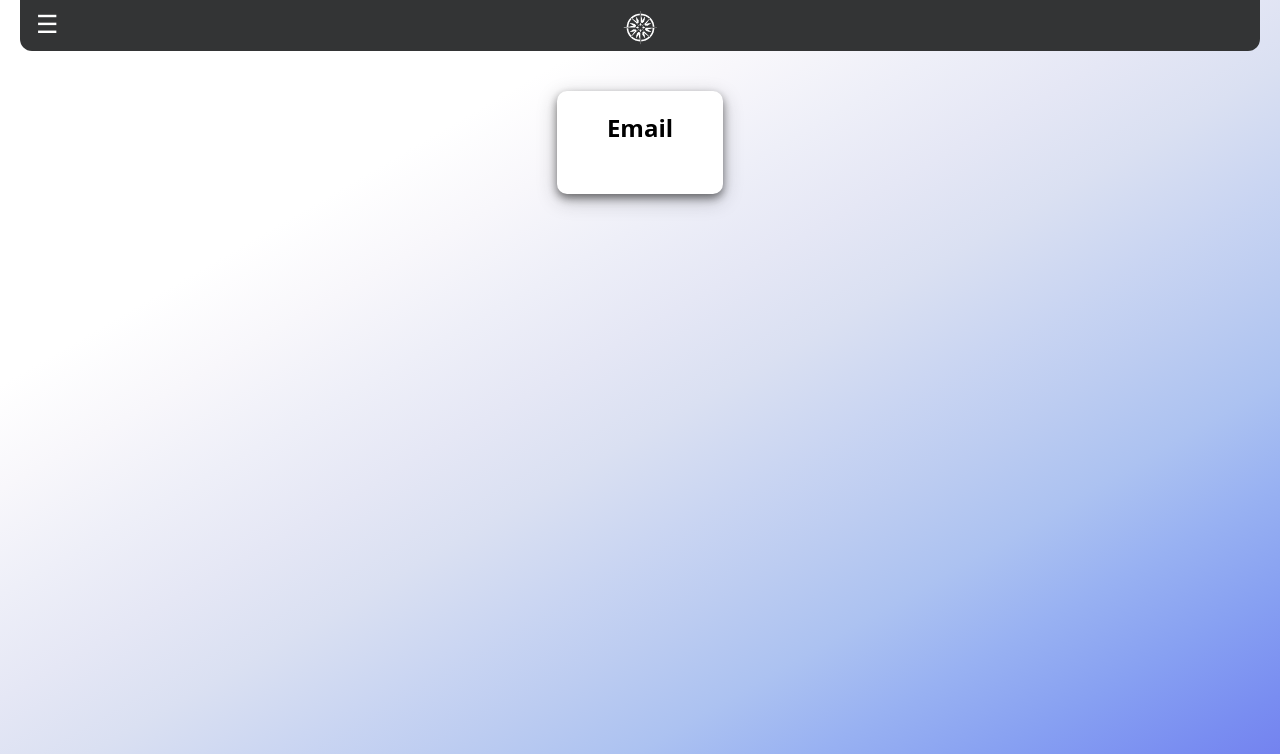
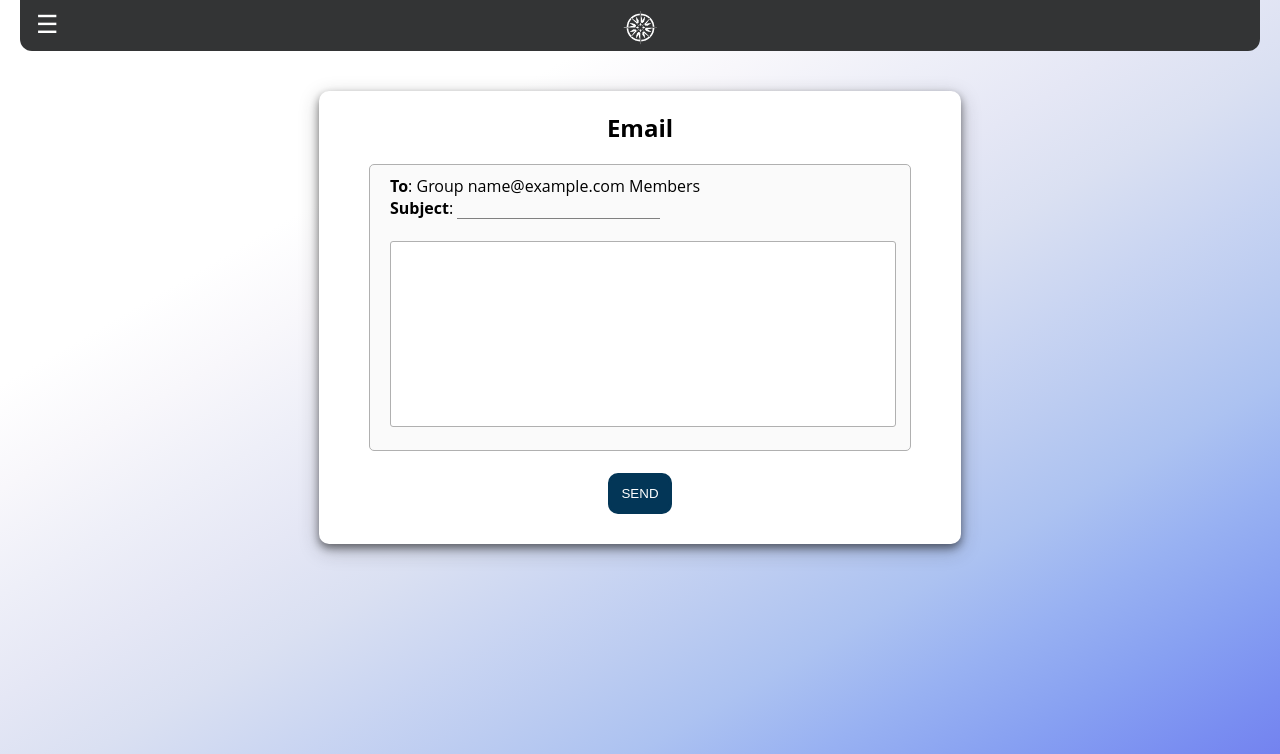
Before and after one commit to IAmNotTheLeo/Student-Evaluation, a PHP site: page /Web/Tutor/SendEmail.php in a window 1280 px wide. Shown: the top 754 px of the page. Run offline with PHP 8.4, Linux system fonts and the light colour scheme; the visitor is signed in with stand-in values (Sample User, id 1); data that the repository does not hold is empty.

Commit message:
17# Changes

```diff
--- a/CSS/mycss.css
+++ b/CSS/mycss.css
@@ -123,11 +123,25 @@ html, body{
 	box-shadow: 0 4px 8px 0 rgba(0, 0, 0, 0.48), 0 6px 20px 0 rgba(41, 41, 41, 0.28);
 }
 
+#emailLayout{
+	width: 500px;
+	height: 200px;
+	border: 1px solid #B0B0B0;
+	background-color: #FAFAFA;
+	border-radius: 5px;
+	text-align: left;
+	padding-top: 10px;
+	padding-left: 20px;
+	padding-right: 20px;
+	padding-bottom: 75px;
+	word-wrap: break-word;
+}
+
 #StudentEva {
 	overflow: auto;
 	width: 500px;
 	height: 200px;
-	border: 1px solid black;
+	border: 1px solid #B0B0B0;
 	background-color: #FAFAFA;
 	border-radius: 5px;
 	text-align: center;
@@ -139,16 +153,7 @@ html, body{
 	box-shadow: 0 4px 8px 0 rgba(0, 0, 0, 0), 0 6px 20px 0 rgba(41, 41, 41, 0.28);
 }
 
-.loginInput{
-	border: 0;
-	outline: 0;
-	background: transparent;
-	border-bottom: 1px solid #808080;
-	text-align: left;
-	font-size: 15px;
-}
-
-.registerInput{
+.Input{
 	border: 0;
 	outline: 0;
 	background: transparent;
@@ -188,6 +193,16 @@ textarea#eva{
 	resize: none;
 }
 
+textarea#messageText{
+	border-width: 1px;
+	border-color: #B0B0B0;
+	border-radius: 3px;
+	outline: 0;
+	resize: none;
+	width: 100%;
+	height: 90%
+}
+
 table {
   font-family: arial, sans-serif;
   border-collapse: collapse;
--- a/PHP/Main/LoginSystem.php
+++ b/PHP/Main/LoginSystem.php
@@ -1,7 +1,7 @@
 <?php
 
-require '/home/lc8884l/include/connection.php';
-//require "../../PHP/connection.php";
+//require '/home/lc8884l/include/connection.php';
+require "../../PHP/connection.php";
 
 if (isset($_POST['Logsubmit'])) {
     $ID_L       = mysqli_real_escape_string($connect,$_POST['IDLogin']);
--- a/PHP/Main/RegisterSystem.php
+++ b/PHP/Main/RegisterSystem.php
@@ -1,7 +1,7 @@
 <?php
 
-require '/home/lc8884l/include/connection.php';
-//require "../../PHP/connection.php";
+//require '/home/lc8884l/include/connection.php';
+require "../../PHP/connection.php";
 
 
 if (isset($_POST['regSubmit'])) {
--- a/PHP/Student/SaveLater.php
+++ b/PHP/Student/SaveLater.php
@@ -1,7 +1,7 @@
 <?php
 
-require '/home/lc8884l/include/connection.php';
-//require "../../PHP/connection.php";
+//require '/home/lc8884l/include/connection.php';
+require "../../PHP/connection.php";
 
 if (isset($_POST['stuSaveLater'])) {
     $saveStuFrom     = $_SESSION['UserIDLogin'];
--- a/PHP/Student/ShowGroupMembers.php
+++ b/PHP/Student/ShowGroupMembers.php
@@ -1,7 +1,7 @@
 <?php
 
-require '/home/lc8884l/include/connection.php';
-//require "../../PHP/connection.php";
+//require '/home/lc8884l/include/connection.php';
+require "../../PHP/connection.php";
 
 
 $studentOnly = "Student";
--- a/PHP/Student/ShowSavedData.php
+++ b/PHP/Student/ShowSavedData.php
@@ -1,7 +1,7 @@
 <?php
 
-require '/home/lc8884l/include/connection.php';
-//require "../../PHP/connection.php";
+//require '/home/lc8884l/include/connection.php';
+require "../../PHP/connection.php";
 
 $savedStuFrom = $_SESSION['UserIDLogin'];
 $savedStuTo   = $_SESSION['ToStudent'];
--- a/PHP/Student/SubmitEva.php
+++ b/PHP/Student/SubmitEva.php
@@ -1,7 +1,7 @@
 <?php
 
-require '/home/lc8884l/include/connection.php';
-//require "../../PHP/connection.php";
+//require '/home/lc8884l/include/connection.php';
+require "../../PHP/connection.php";
 
 if (isset($_POST['stuUpload'])) {
     $stuFromStudent = $_SESSION['UserIDLogin'];
--- a/PHP/Tutor/EmailGroup.php
+++ b/PHP/Tutor/EmailGroup.php
@@ -1,10 +1,15 @@
 <?php
-session_start();
-$to = "ma5151z@gre.ac.uk";
+
+if (isset($_POST['sendEmail'])) {
+
+//$to = "ma5151z@gre.ac.uk";
+$to = "lc8884l@gre.ac.uk";
 $subject = "Test 1";
 $txt = "You can't have your phone";
 $headers = "From: lc8884l@gre.ac.uk\r\n";
 
 mail($to, $subject, $txt, $headers);
 
+}
+
 ?>
--- a/PHP/Tutor/PaginationStudent.php
+++ b/PHP/Tutor/PaginationStudent.php
@@ -1,6 +1,6 @@
 <?php
-require '/home/lc8884l/include/connection.php';
-//require "../../PHP/connection.php";
+//require '/home/lc8884l/include/connection.php';
+require "../../PHP/connection.php";
 
 $query  = "SELECT * FROM Evaluation";
 $result = mysqli_query($connect, $query) or die("Fail");
--- a/PHP/Tutor/StudentEva.php
+++ b/PHP/Tutor/StudentEva.php
@@ -1,7 +1,7 @@
 <?php
 
-require '/home/lc8884l/include/connection.php';
-//require "../../PHP/connection.php";
+//require '/home/lc8884l/include/connection.php';
+require "../../PHP/connection.php";
 
 $student       = $_POST['studentDisplay'];
 $queryDetails  = "SELECT * FROM Evaluation WHERE EvaluationFrom = '$student'";
--- a/PHP/Tutor/StudentsViews.php
+++ b/PHP/Tutor/StudentsViewEmail.php
@@ -1,9 +1,9 @@
 <?php
 
-require '/home/lc8884l/include/connection.php';
-//require "../../PHP/connection.php";
+//require '/home/lc8884l/include/connection.php';
+require "../../PHP/connection.php";
 
-$studentGroup    = $_SESSION['viewStu'];
+$studentGroup    = $_SESSION['tuEmailSendG'];
 $studentLevel    = "Student";
 $queryViewGroup  = "SELECT * FROM UserTable WHERE UserGroup = '$studentGroup' AND UserLevel ='$studentLevel'";
 $resultViewGroup = $connect->query($queryViewGroup) or die("Fail");
--- a/Web/Main/Login.php
+++ b/Web/Main/Login.php
@@ -32,11 +32,11 @@
          <h2>Login</h2>
          <form method="POST" action="Login.php">
             <br />
-            <input class="loginInput" type="text" placeholder="ID" maxlength="9" onkeypress="return onlyNumber(event)" name="IDLogin"
+            <input class="Input" type="text" placeholder="ID" maxlength="9" onkeypress="return onlyNumber(event)" name="IDLogin"
                value="<?php if (isset($_COOKIE['IDLogin'])) { echo $_COOKIE['IDLogin'];}?>" required>
             <br />
             <br />
-            <input class="loginInput" type="password" placeholder="Password" name="PasswordLogin" required>
+            <input class="Input" type="password" placeholder="Password" name="PasswordLogin" required>
             <br />
             <br />
             <a class="linkWeb" href="Register.php">Haven't Registered?</a>
--- a/Web/Tutor/SendEmail.php
+++ b/Web/Tutor/SendEmail.php
@@ -1,5 +1,7 @@
 <?php
-
+session_start();
+require '../../PHP/Tutor/StudentsViewEmail.php';
+require '../../PHP/Tutor/EmailGroup.php';
 
 ?>
 <!DOCTYPE html>
@@ -28,6 +30,16 @@
       </div>
       <div id="contentEmail">
          <h2>Email</h2>
+         <div id="emailLayout">
+            <b>To</b>: <?php echo "Group " . $studentGroup . " Members"?>
+            <br />
+            <b>Subject</b>: <input class="Input" type="text" name="subjectEmail">
+            <br />
+            <br />
+            <textarea id="messageText" name="messageEmail"></textarea>
+         </div>
+         <br/>
+         <button class="buttonDesign" type="submit" name="sendEmail">Send</button>
       </div>
       </div>
    </body>
```
Also changed, not shown: Web/Main/Register.php (+5 -5 lines).
